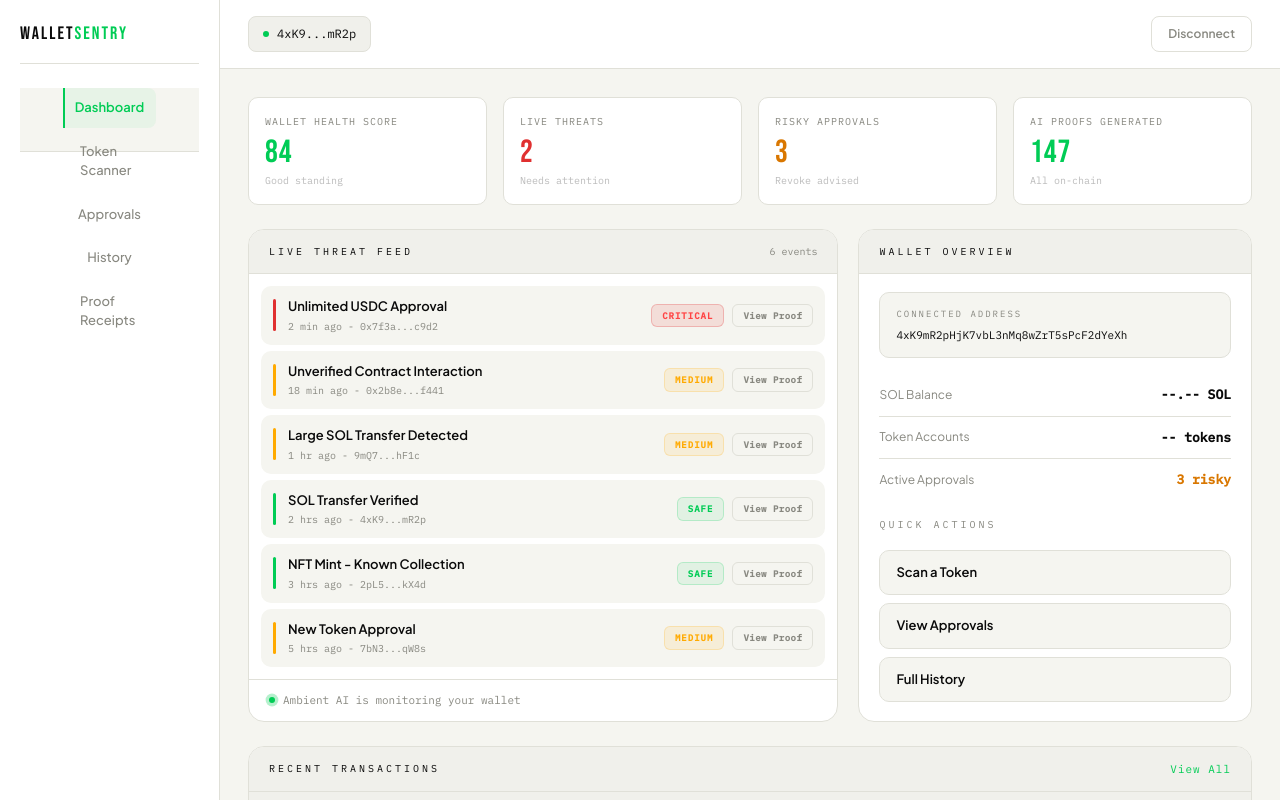
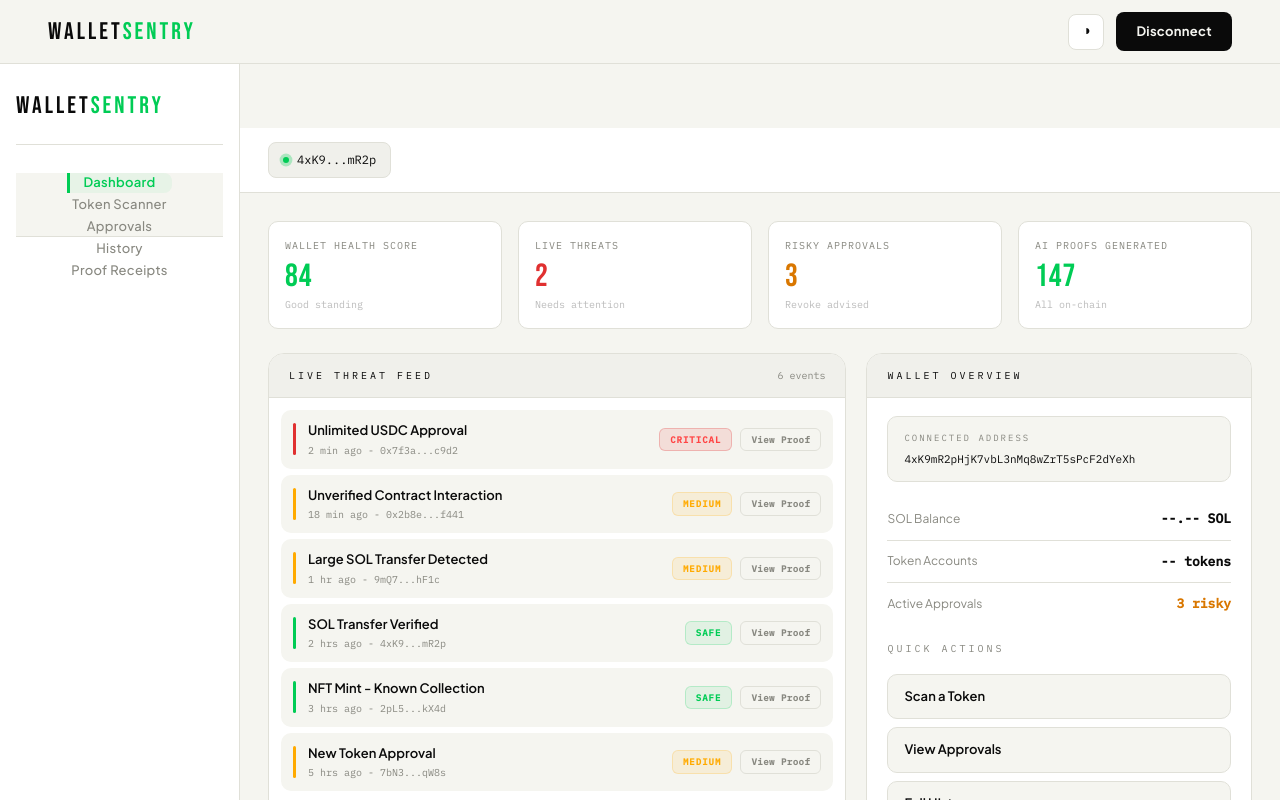
Before and after one commit to Oseodion/walletsentry, a React (Vite) app: page /dashboard in a window 1280 px wide. Shown: the top 800 px of the page. Built offline with nearby package versions, Linux system fonts and the light colour scheme.

Commit message:
fix: sidebar nav and theme consistency

```diff
--- a/src/components/DashboardLayout.jsx
+++ b/src/components/DashboardLayout.jsx
@@ -1,4 +1,5 @@
 import { Link, useLocation } from 'react-router-dom'
+import Navbar from './Navbar'
 import '../styles/dashboard.css'
 
 const NAV_ITEMS = [
@@ -16,20 +17,17 @@ export default function DashboardLayout({ children }) {
 
   return (
     <>
+      <Navbar />
+
       <div className="dbl-layout">
         <aside className="dbl-sidebar">
-          <div
-            className="ds-logo"
-            style={{ marginBottom: 24, paddingBottom: 16, borderBottom: '1px solid var(--border)' }}
-          >
-            WALLET<span>SENTRY</span>
-          </div>
+          <div className="dbl-sidebar-logo">WALLET<span>SENTRY</span></div>
           <nav className="dbl-nav">
             {NAV_ITEMS.map(({ label, path }) => (
               <Link
                 key={path}
                 to={path}
-                className={`ds-nav-item${pathname === path ? ' active' : ''}`}
+                className={`dbl-nav-link${pathname === path ? ' active' : ''}`}
               >
                 {label}
               </Link>
--- a/src/components/Navbar.jsx
+++ b/src/components/Navbar.jsx
@@ -1,27 +1,33 @@
 import { useContext } from 'react'
-import { useNavigate } from 'react-router-dom'
+import { useNavigate, useLocation } from 'react-router-dom'
 import { ThemeContext } from '../context'
 
 export default function Navbar() {
   const { theme, toggleTheme } = useContext(ThemeContext)
   const navigate = useNavigate()
+  const { pathname } = useLocation()
+  const onDashboard = pathname !== '/'
 
   return (
     <nav>
       <div className="logo">WALLET<span>SENTRY</span></div>
+      {!onDashboard && (
         <div className="nav-links">
           <a href="#">Dashboard</a>
           <a href="#">Scanner</a>
           <a href="#">Approvals</a>
           <a href="#">Docs</a>
         </div>
+      )}
       <div className="nav-right">
         <button className="theme-toggle" onClick={toggleTheme} title="Toggle dark mode">
           {theme === 'dark' ? '○' : '◑'}
         </button>
-        <button className="btn-connect" onClick={() => navigate('/dashboard')}>
-          Connect Wallet
-        </button>
+        {onDashboard ? (
+          <button className="btn-connect" onClick={() => navigate('/')}>Disconnect</button>
+        ) : (
+          <button className="btn-connect" onClick={() => navigate('/dashboard')}>Connect Wallet</button>
+        )}
       </div>
     </nav>
   )
--- a/src/pages/Dashboard.jsx
+++ b/src/pages/Dashboard.jsx
@@ -134,9 +134,6 @@ export default function Dashboard() {
           <div className="wallet-dot" />
           {WALLET_SHORT}
         </div>
-        <button className="btn-disconnect" onClick={() => navigate('/')}>
-          Disconnect
-        </button>
       </div>
 
       {/* SCROLLABLE CONTENT */}
--- a/src/styles/dashboard.css
+++ b/src/styles/dashboard.css
@@ -1,37 +1,85 @@
-/* DASHBOARD LAYOUT */
+/* DASHBOARD LAYOUT
+   Navbar (64px sticky) sits on top.
+   Sidebar is fixed at top:64px, width 240px.
+   Main content has margin-left:240px and scrolls independently. */
+
 .dbl-layout {
-  display: flex;
+  padding-top: 64px; /* height of sticky Navbar */
+  background: var(--bg);
   min-height: 100vh;
-  background: var(--bg);
 }
 
 .dbl-sidebar {
-  width: 220px;
-  flex-shrink: 0;
+  position: fixed;
+  top: 64px;
+  left: 0;
+  bottom: 0;
+  width: 240px;
   background: var(--surface);
   border-right: 1px solid var(--border);
-  padding: 20px;
-  position: sticky;
-  top: 0;
-  height: 100vh;
+  padding: 24px 16px;
   overflow-y: auto;
   display: flex;
   flex-direction: column;
+  z-index: 90;
   transition: background 0.3s, border-color 0.3s;
 }
 
+/* SIDEBAR LOGO - matches landing Navbar exactly */
+.dbl-sidebar-logo {
+  font-family: 'Bebas Neue', sans-serif;
+  font-size: 24px;
+  letter-spacing: 3px;
+  color: var(--text);
+  margin-bottom: 28px;
+  padding-bottom: 20px;
+  border-bottom: 1px solid var(--border);
+  transition: color 0.3s, border-color 0.3s;
+}
+
+.dbl-sidebar-logo span { color: var(--green); }
+
+/* SIDEBAR NAV */
 .dbl-nav {
   display: flex;
   flex-direction: column;
-  gap: 2px;
 }
 
-/* ensure Link elements look like the mockup nav items */
-a.ds-nav-item { text-decoration: none; }
+.dbl-nav-link {
+  display: flex;
+  align-items: center;
+  padding: 10px 16px;
+  border-radius: 8px;
+  font-size: 13px;
+  font-weight: 500;
+  color: var(--muted);
+  text-decoration: none;
+  white-space: nowrap;
+  overflow: hidden;
+  text-overflow: ellipsis;
+  letter-spacing: 0.3px;
+  transition: background 0.15s, color 0.15s;
+  margin-bottom: 2px;
+}
 
+.dbl-nav-link:hover {
+  background: var(--surface2);
+  color: var(--text);
+}
+
+.dbl-nav-link.active {
+  background: rgba(0, 204, 85, 0.06);
+  color: var(--green);
+  font-weight: 600;
+  border-left: 3px solid var(--green);
+  border-radius: 0 8px 8px 0;
+  padding-left: 13px; /* 16 - 3px border keeps text alignment consistent */
+}
+
+/* MAIN CONTENT AREA */
 .dbl-main {
-  flex: 1;
-  min-width: 0;
+  margin-left: 240px;
+  min-height: calc(100vh - 64px);
   display: flex;
   flex-direction: column;
 }
@@ -40,8 +88,7 @@ a.ds-nav-item { text-decoration: none; }
 .dash-topbar {
   display: flex;
   align-items: center;
-  justify-content: space-between;
-  padding: 16px 28px;
+  padding: 14px 28px;
   border-bottom: 1px solid var(--border);
   background: var(--surface);
   transition: background 0.3s, border-color 0.3s;
@@ -68,24 +115,7 @@ a.ds-nav-item { text-decoration: none; }
   background: var(--green);
   border-radius: 50%;
   flex-shrink: 0;
-}
-
-.btn-disconnect {
-  background: transparent;
-  color: var(--muted);
-  border: 1px solid var(--border);
-  border-radius: 8px;
-  padding: 8px 16px;
-  font-size: 12px;
-  font-weight: 600;
-  cursor: pointer;
-  font-family: 'Plus Jakarta Sans', sans-serif;
-  transition: all 0.2s;
-}
-
-.btn-disconnect:hover {
-  border-color: var(--red);
-  color: var(--red);
+  animation: livepulse 2s infinite;
 }
 
 /* MAIN SCROLL AREA */
@@ -95,7 +125,6 @@ a.ds-nav-item { text-decoration: none; }
   flex-direction: column;
   gap: 24px;
   flex: 1;
-  overflow-y: auto;
 }
 
 /* METRICS ROW */
@@ -455,6 +484,7 @@ a.ds-nav-item { text-decoration: none; }
 /* RESPONSIVE */
 @media (max-width: 768px) {
   .dbl-sidebar { display: none; }
+  .dbl-main { margin-left: 0; }
   .mobile-tabs { display: flex; }
   .dash-content { padding: 16px; padding-bottom: 72px; }
   .dash-topbar { padding: 12px 16px; }
```
Lines whose indentation alone changed are shown as unchanged.
